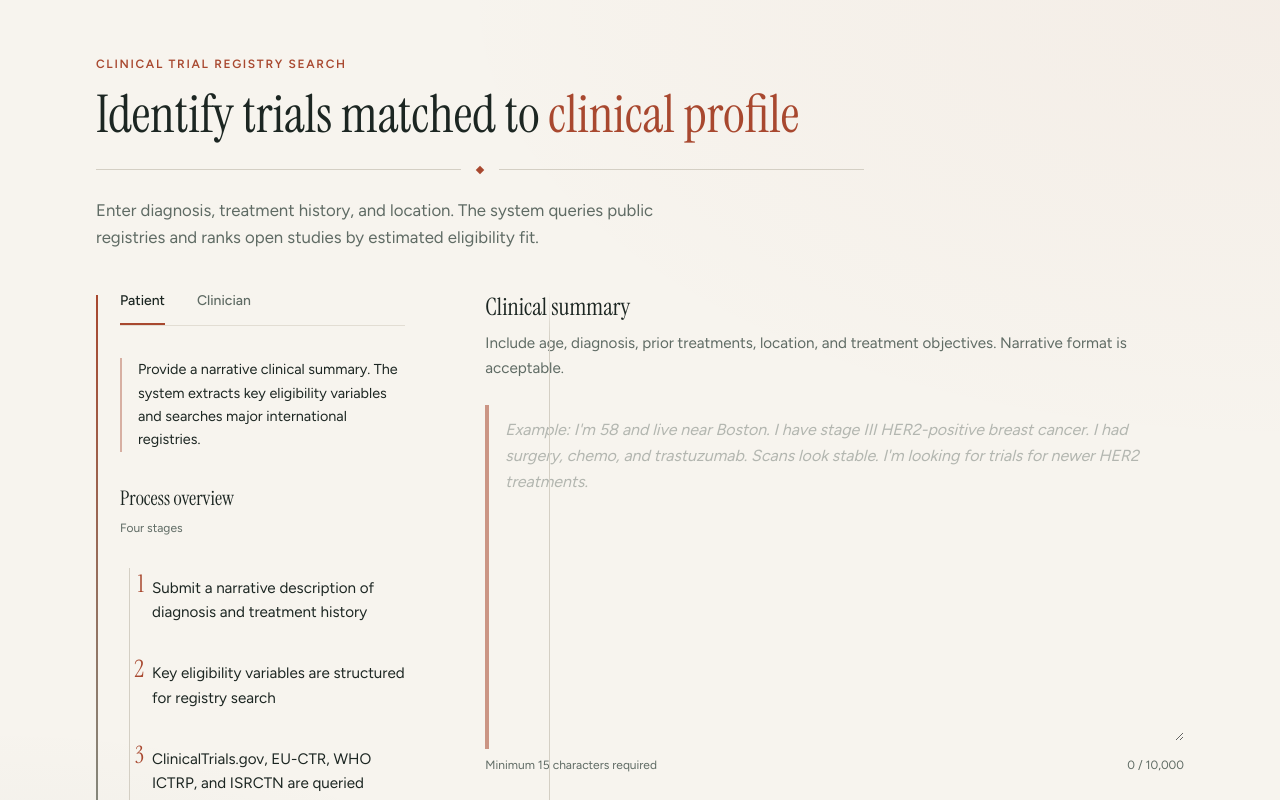
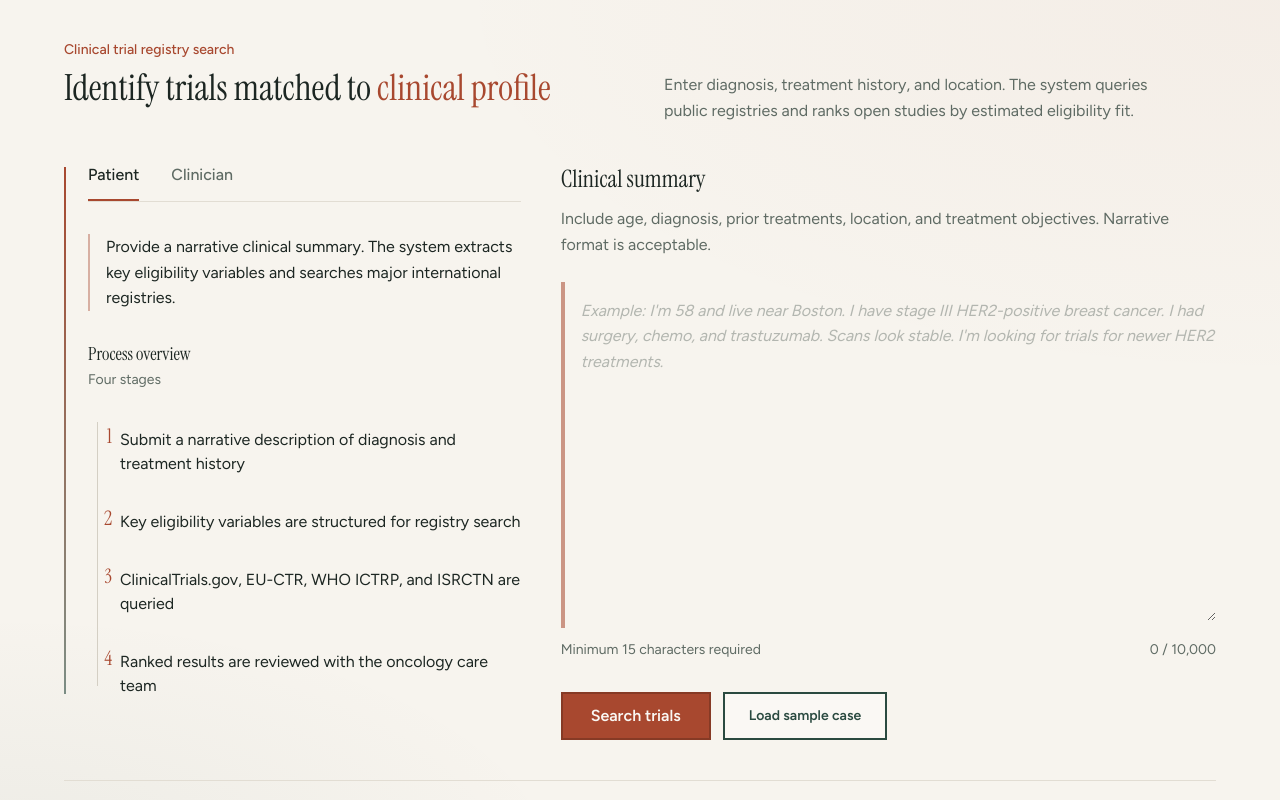
Before and after one commit to Konseptt/clinical-trial-matcher, a Next.js app: page / in a window 1280 px wide. Shown: the top 800 px of the page. Built offline with nearby package versions, Linux system fonts and the light colour scheme.

Commit message:
Polish UI typography, layout, and interaction patterns for release.
Improve readability with a natural type scale, full-width page shell, sticky scrollable results sidebar, and clearer button and score controls.

```diff
--- a/app/globals.css
+++ b/app/globals.css
@@ -23,22 +23,30 @@
   --color-muted-panel: #ebe8e1;
   --color-faint-muted: #8a948d;
   --color-body-muted: #3a4540;
+  --leading-body: 1.6;
+  --leading-heading: 1.3;
 }
 
 @layer base {
   html {
     color-scheme: light;
-    scroll-behavior: smooth;
+    scroll-behavior: auto;
   }
 
-  @media (prefers-reduced-motion: reduce) {
-    html {
-      scroll-behavior: auto;
-    }
+  h1,
+  h2,
+  h3,
+  h4,
+  h5,
+  h6 {
+    @apply font-display;
   }
 
   body {
-    @apply text-foreground font-body text-[1.05rem] leading-relaxed;
+    @apply text-foreground font-body text-base min-h-dvh w-full;
+    line-height: var(--leading-body);
+    overflow-x: clip;
+    scroll-padding-top: 1.5rem;
     touch-action: manipulation;
     -webkit-tap-highlight-color: rgba(42, 74, 64, 0.1);
     background-color: var(--color-background);
@@ -60,12 +68,31 @@
       focus:font-body focus:text-sm;
   }
 
+  .page-wrap {
+    @apply w-full max-w-[76rem] mx-auto px-4 sm:px-6 lg:px-8;
+  }
+
   .section-label {
-    @apply font-body text-xs font-semibold uppercase tracking-[0.14em] text-accent;
+    @apply font-body text-sm font-medium text-accent;
+  }
+
+  .section-title {
+    @apply font-display text-xl sm:text-2xl text-foreground text-pretty;
+    line-height: var(--leading-heading);
+  }
+
+  .subsection-title {
+    @apply font-display text-lg text-foreground text-pretty;
+    line-height: var(--leading-heading);
+  }
+
+  .section-eyebrow {
+    @apply font-body text-sm text-faint;
   }
 
   .section-hint {
-    @apply font-body text-[0.95rem] text-faint leading-relaxed;
+    @apply font-body text-base text-faint;
+    line-height: var(--leading-body);
   }
 
   .field-label {
@@ -90,29 +117,6 @@
     @apply w-1.5 h-1.5 rotate-45 bg-accent shrink-0;
   }
 
-  .page-spine {
-    @apply relative;
-  }
-
-  @media (min-width: 1024px) {
-    .page-spine::after {
-      content: "";
-      position: absolute;
-      top: 0;
-      bottom: 0;
-      left: 41.666%;
-      width: 1px;
-      background: linear-gradient(
-        to bottom,
-        transparent,
-        var(--color-border) 8%,
-        var(--color-border) 92%,
-        transparent
-      );
-      pointer-events: none;
-    }
-  }
-
   .margin-rail {
     @apply relative pl-6;
   }
@@ -129,6 +133,31 @@
 
   .aside-rail {
     @apply relative pl-5 lg:border-l lg:border-border-subtle lg:pl-8;
+  }
+
+  .results-page {
+    @apply w-full;
+  }
+
+  .results-body {
+    @apply grid grid-cols-1 lg:grid-cols-12 gap-8 lg:gap-10 items-start w-full;
+  }
+
+  .results-sidebar {
+    @apply lg:sticky lg:top-6 lg:self-start
+      lg:max-h-[calc(100dvh-3rem)] lg:overflow-y-auto lg:pr-1;
+    -webkit-overflow-scrolling: touch;
+    scrollbar-width: thin;
+    scrollbar-color: var(--color-border) transparent;
+  }
+
+  .results-sidebar::-webkit-scrollbar {
+    width: 6px;
+  }
+
+  .results-sidebar::-webkit-scrollbar-thumb {
+    background-color: var(--color-border);
+    border-radius: 3px;
   }
 
   .compose-pane {
@@ -159,24 +188,25 @@
   }
 
   .step-number {
-    @apply absolute -left-8 font-display text-2xl text-accent leading-none w-6 text-right;
+    @apply absolute -left-8 font-display text-xl text-accent leading-none w-6 text-right;
   }
 
   .mode-tab {
-    @apply font-body text-sm font-medium text-faint pb-3 border-b-2 border-transparent
+    @apply font-body text-base font-medium text-faint pb-3 border-b-2 border-transparent
       transition-colors cursor-pointer hover:text-foreground;
   }
 
   .mode-tab-active {
-    @apply font-body text-sm font-medium text-foreground pb-3 border-b-2 border-accent
+    @apply font-body text-base font-medium text-foreground pb-3 border-b-2 border-accent
       transition-colors cursor-pointer;
   }
 
   .btn-primary {
     @apply inline-flex items-center justify-center min-h-11
-      font-body text-base font-medium text-on-primary cursor-pointer
-      bg-accent px-7 py-2.5
-      hover:bg-accent-dark
+      font-body text-base font-semibold text-on-primary cursor-pointer
+      bg-accent border-2 border-accent-dark px-7 py-2.5
+      hover:bg-accent-dark hover:border-accent-dark
+      active:bg-accent-dark
       disabled:opacity-40 disabled:cursor-not-allowed
       transition-colors duration-150
       focus:outline-none focus-visible:ring-2 focus-visible:ring-ring focus-visible:ring-offset-2;
@@ -185,26 +215,29 @@
   .btn-ghost {
     @apply inline-flex items-center justify-center min-h-11
       font-body text-sm font-medium text-primary cursor-pointer
-      underline underline-offset-4 decoration-border
-      hover:decoration-primary
+      border border-border bg-surface px-6 py-2.5
+      hover:border-primary hover:bg-muted
+      active:bg-muted
       transition-colors duration-150
       focus:outline-none focus-visible:ring-2 focus-visible:ring-ring focus-visible:ring-offset-2;
   }
 
   .btn-secondary {
-    @apply inline-flex items-center justify-center min-h-10
-      font-body text-sm font-medium text-primary cursor-pointer
-      underline underline-offset-4 decoration-border
-      hover:decoration-primary
+    @apply inline-flex items-center justify-center min-h-11
+      font-body text-sm font-semibold text-primary cursor-pointer
+      border-2 border-primary bg-surface px-6 py-2.5
+      hover:bg-muted
+      active:bg-muted-panel
       transition-colors duration-150
       focus:outline-none focus-visible:ring-2 focus-visible:ring-ring focus-visible:ring-offset-2;
   }
 
   .notes-field {
-    @apply w-full bg-transparent border-0 px-0 py-3 font-body text-base text-foreground leading-relaxed
+    @apply w-full bg-transparent border-0 px-0 py-4 font-body text-base text-foreground
       resize-y min-h-[220px]
       focus:outline-none focus:ring-0
       disabled:opacity-50 disabled:cursor-not-allowed;
+    line-height: var(--leading-body);
   }
 
   .notes-field::placeholder {
@@ -217,11 +250,11 @@
   }
 
   .compose-footer {
-    @apply flex justify-between items-baseline mt-2 text-xs text-faint font-body;
+    @apply flex justify-between items-baseline mt-3 text-sm text-faint font-body;
   }
 
   .trial-entry {
-    @apply grid gap-x-5 gap-y-4 py-10;
+    @apply grid gap-x-5 gap-y-4 py-8;
     grid-template-columns: 3rem 1fr;
     grid-template-rows: auto auto;
   }
@@ -238,15 +271,16 @@
   }
 
   .trial-index {
-    @apply font-display text-3xl text-border leading-none pt-1 tabular-nums;
+    @apply font-display text-2xl text-border leading-none pt-1 tabular-nums;
   }
 
   .meta-strip {
-    @apply text-[0.65rem] font-body font-semibold uppercase tracking-[0.12em] text-faint;
+    @apply text-sm font-body font-medium text-faint;
   }
 
   .trial-title {
-    @apply font-display text-xl sm:text-2xl text-foreground leading-snug text-pretty;
+    @apply font-display text-lg sm:text-xl text-foreground text-pretty;
+    line-height: var(--leading-heading);
   }
 
   .trial-card {
@@ -255,23 +289,28 @@
   }
 
   .score-ring {
-    @apply relative inline-flex flex-col items-center justify-center cursor-pointer
+    @apply inline-flex flex-col items-center gap-1.5 cursor-pointer
+      border border-border-subtle bg-surface px-3 py-2.5 min-w-[5.5rem]
+      hover:border-border hover:bg-muted
+      transition-colors duration-150
       focus:outline-none focus-visible:ring-2 focus-visible:ring-ring focus-visible:ring-offset-2;
   }
 
+  .score-ring-chart {
+    @apply relative w-[3.25rem] h-[3.25rem] shrink-0;
+  }
+
   .score-ring svg {
-    @apply block;
+    @apply block w-full h-full;
   }
 
   .score-ring-value {
-    @apply absolute font-display text-lg leading-none tabular-nums;
-    top: 50%;
-    left: 50%;
-    transform: translate(-50%, -58%);
+    @apply absolute inset-0 flex items-center justify-center
+      font-display text-xl leading-none tabular-nums pointer-events-none;
   }
 
   .score-ring-label {
-    @apply font-body text-[0.65rem] text-faint mt-1 text-center max-w-[5rem] leading-tight;
+    @apply font-body text-sm text-faint text-center whitespace-nowrap leading-none;
   }
 
   .score-ring-high {
@@ -296,7 +335,7 @@
   }
 
   .registry-meter-label {
-    @apply font-body text-[0.65rem] font-semibold uppercase tracking-wider text-faint truncate;
+    @apply font-body text-sm font-medium text-faint truncate;
   }
 
   .registry-meter-track {
@@ -334,11 +373,11 @@
   }
 
   .profile-spec dt {
-    @apply font-body text-xs text-faint text-right uppercase tracking-wide pt-0.5;
+    @apply font-body text-sm text-faint text-right pt-0.5;
   }
 
   .profile-spec dd {
-    @apply font-body text-sm text-foreground break-words;
+    @apply font-body text-base text-foreground break-words;
   }
 
   .status-pill-open,
@@ -368,16 +407,17 @@
   }
 
   .callout {
-    @apply pl-4 border-l-2 text-sm text-foreground leading-relaxed font-body;
+    @apply pl-4 border-l-2 text-base text-foreground font-body;
+    line-height: var(--leading-body);
     border-left-color: color-mix(in srgb, var(--color-accent) 40%, transparent);
   }
 
   .guide-block {
-    @apply space-y-1 pt-4;
+    @apply space-y-2 pt-4;
   }
 
   .guide-heading {
-    @apply font-body text-xs font-medium uppercase tracking-wider text-faint;
+    @apply font-body text-sm font-medium text-faint;
   }
 
   .field-input {
--- a/app/layout.tsx
+++ b/app/layout.tsx
@@ -37,19 +37,20 @@ export const metadata: Metadata = {
 
 function Masthead() {
   return (
-    <header className="mb-10 max-w-3xl relative">
-      <p className="section-label mb-4">Clinical trial registry search</p>
-      <h1 className="font-display text-[2.75rem] sm:text-[3.25rem] leading-[1.05] text-foreground text-pretty">
+    <header className="mb-10 w-full grid grid-cols-1 lg:grid-cols-2 gap-6 lg:gap-12 items-start">
+      <div>
+        <p className="section-label mb-2">Clinical trial registry search</p>
+        <h1 className="text-3xl sm:text-4xl text-foreground text-pretty leading-snug">
           Identify trials matched to{" "}
           <em className="not-italic text-accent">clinical profile</em>
         </h1>
-      <div className="masthead-flourish" aria-hidden="true">
-        <span />
       </div>
-      <p className="section-hint text-[1.05rem] max-w-xl">
+      <div className="lg:pt-8">
+        <p className="section-hint max-w-lg">
           Enter diagnosis, treatment history, and location. The system queries
           public registries and ranks open studies by estimated eligibility fit.
         </p>
+      </div>
     </header>
   );
 }
@@ -64,20 +65,20 @@ export default function RootLayout({
       lang="en"
       className={`${instrument.variable} ${figtree.variable} ${firaCode.variable}`}
     >
-      <body className="min-h-dvh flex flex-col">
+      <body>
         <a href="#main" className="skip-link">
           Skip to main content
         </a>
 
-        <div className="flex-1 w-full max-w-6xl mx-auto px-4 sm:px-6 lg:px-8 py-10 md:py-14">
+        <div className="page-wrap py-8 md:py-10">
           <Masthead />
-          <main id="main">{children}</main>
+          <main id="main" className="w-full">{children}</main>
         </div>
 
-        <footer className="mt-auto">
-          <div className="max-w-6xl mx-auto px-4 sm:px-6 lg:px-8">
+        <footer>
+          <div className="page-wrap">
             <div className="border-t border-border-subtle" />
-            <p className="py-8 section-hint text-xs max-w-2xl">
+            <p className="py-6 section-hint text-sm leading-relaxed">
               For informational purposes only. This tool does not provide medical advice,
               diagnosis, or treatment recommendations, and cannot enroll patients in studies.
               Confirm eligibility with your oncology care team before pursuing any trial.
--- a/components/AnalysisIntro.tsx
+++ b/components/AnalysisIntro.tsx
@@ -18,13 +18,10 @@ export default function AnalysisIntro({ mode }: { mode: AppMode }) {
 
   return (
     <section aria-labelledby="analysis-heading" className="lg:sticky lg:top-8">
-      <h2
-        id="analysis-heading"
-        className="font-display text-xl text-foreground text-pretty mb-2"
-      >
+      <h2 id="analysis-heading" className="subsection-title mb-1">
         Process overview
       </h2>
-      <p className="section-hint text-xs mb-5">Four stages</p>
+      <p className="section-eyebrow mb-5">Four stages</p>
 
       <ol className="timeline-rail" aria-label="Process overview">
         {steps.map((step, i) => (
@@ -32,7 +29,7 @@ export default function AnalysisIntro({ mode }: { mode: AppMode }) {
             <span className="step-number" aria-hidden="true">
               {i + 1}
             </span>
-            <span className="text-foreground/90 leading-relaxed text-[0.95rem] pt-1">
+            <span className="font-body text-base text-foreground/90 pt-0.5">
               {step}
             </span>
           </li>
--- a/components/HomeClient.tsx
+++ b/components/HomeClient.tsx
@@ -9,8 +9,8 @@ export default function HomeClient() {
   const [mode, setMode] = useState<AppMode>("patient");
 
   return (
-    <div className="page-spine grid grid-cols-1 lg:grid-cols-12 gap-10 lg:gap-16 xl:gap-20 items-start">
-      <div className="lg:col-span-5 xl:col-span-4 margin-rail space-y-8">
+    <div className="grid grid-cols-1 lg:grid-cols-12 gap-8 lg:gap-10 items-start w-full">
+      <div className="lg:col-span-5 margin-rail space-y-8">
         <nav aria-label="Search mode" className="flex gap-8 border-b border-border-subtle">
           <button
             type="button"
@@ -28,7 +28,7 @@ export default function HomeClient() {
           </button>
         </nav>
 
-        <p className="callout text-[0.9rem]">
+        <p className="callout">
           {mode === "patient"
             ? "Provide a narrative clinical summary. The system extracts key eligibility variables and searches major international registries."
             : "Enter structured information from the medical record. The system parses eligibility criteria and queries major trial registries."}
@@ -37,7 +37,7 @@ export default function HomeClient() {
         <AnalysisIntro mode={mode} />
       </div>
 
-      <div className="lg:col-span-7 xl:col-span-8">
+      <div className="lg:col-span-7">
         <MatchForm mode={mode} />
       </div>
     </div>
--- a/components/LoadingProgress.tsx
+++ b/components/LoadingProgress.tsx
@@ -22,10 +22,10 @@ export default function LoadingProgress({ mode = "doctor" }: { mode?: AppMode })
       aria-busy="true"
       aria-label="Searching for matching trials"
     >
-      <h2 className="font-display text-2xl text-foreground mb-2">
+      <h2 className="section-title mb-2">
         Searching registries
       </h2>
-      <p className="section-hint mb-8">
+      <p className="section-hint mb-10">
         This typically completes within a few seconds across multiple data sources.
       </p>
 
--- a/components/MatchForm.tsx
+++ b/components/MatchForm.tsx
@@ -91,10 +91,7 @@ export default function MatchForm({ mode }: { mode: AppMode }) {
   return (
     <section aria-labelledby="notes-heading">
       <form onSubmit={handleSubmit} noValidate>
-        <h2
-          id="notes-heading"
-          className="font-display text-2xl text-foreground text-pretty mb-2"
-        >
+        <h2 id="notes-heading" className="section-title mb-3">
           {isPatient ? "Clinical summary" : "Clinical notes"}
         </h2>
         <p className="section-hint mb-6">
@@ -147,13 +144,13 @@ export default function MatchForm({ mode }: { mode: AppMode }) {
           </p>
         )}
 
-        <div className="mt-8 flex flex-col sm:flex-row sm:items-center gap-4">
-          <button type="submit" className="btn-primary">
+        <div className="mt-8 flex flex-col sm:flex-row sm:items-stretch gap-3">
+          <button type="submit" className="btn-primary w-full sm:w-auto">
             {isPatient ? "Search trials" : "Run search"}
           </button>
           <Link
             href={isPatient ? "/?sample=patient" : "/?sample=1"}
-            className="btn-ghost"
+            className="btn-secondary w-full sm:w-auto"
           >
             Load sample case
           </Link>
@@ -187,12 +184,12 @@ export default function MatchForm({ mode }: { mode: AppMode }) {
                         <span className="font-bold text-foreground block">
                           {p.name}
                         </span>
-                        <span className="text-[10px] text-faint">
+                        <span className="text-xs text-faint">
                           {p.profile.primaryDiagnosis}{" "}
                           {p.profile.stage ? `(${p.profile.stage})` : ""}
                         </span>
                       </div>
-                      <span className="text-[10px] text-primary underline underline-offset-2">
+                      <span className="text-xs text-primary underline underline-offset-2">
                         Load
                       </span>
                     </button>
@@ -216,7 +213,7 @@ export default function MatchForm({ mode }: { mode: AppMode }) {
                       className="text-left w-full py-3 border-b border-border-subtle text-sm transition-colors cursor-pointer hover:text-primary"
                       title="Restore to form"
                     >
-                      <span className="text-faint text-[10px] block mb-0.5">
+                      <span className="text-faint text-xs block mb-1">
                         {new Date(item.timestamp).toLocaleDateString()}
                       </span>
                       <span className="text-foreground leading-tight text-pretty font-body line-clamp-2">
```
Also changed, not shown: app/results/page.tsx (+1 -6 lines), components/ResultsDashboard.tsx (+42 -42 lines), 1 other file (tests, documents, lock files or other folders). Lines whose indentation alone changed are shown as unchanged.
